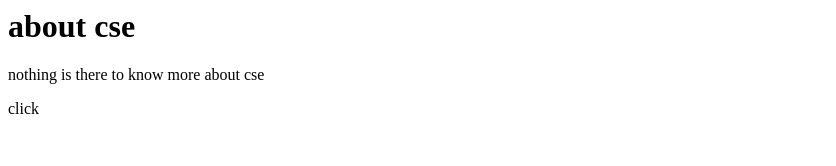
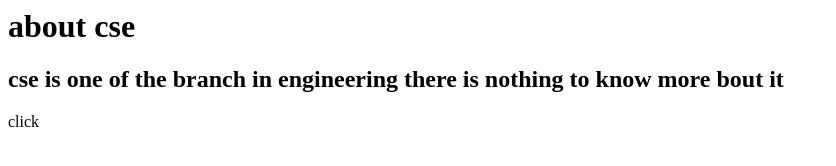
Before and after one commit to Omkarreddy2005/intro, a plain HTML site: page cse.html in a window 1280 px wide. Shown: the whole page, without its empty margins (0-836 px from the left). Drawn offline with Linux system fonts and the light colour scheme.

Commit message:
new code

```diff
--- a/cse.html
+++ b/cse.html
@@ -2,7 +2,9 @@
     <head>
         <body>
             <h1>about cse</h1>
-            <p>nothing is there to know more about cse</p>
+            <h2>cse is one of the branch in engineering
+                there is nothing to know more bout it
+            </h2>
             click<a href="index.html"></a>
         </body>
     </head>
```
Also changed, not shown: index.html (+1 -1 lines).
